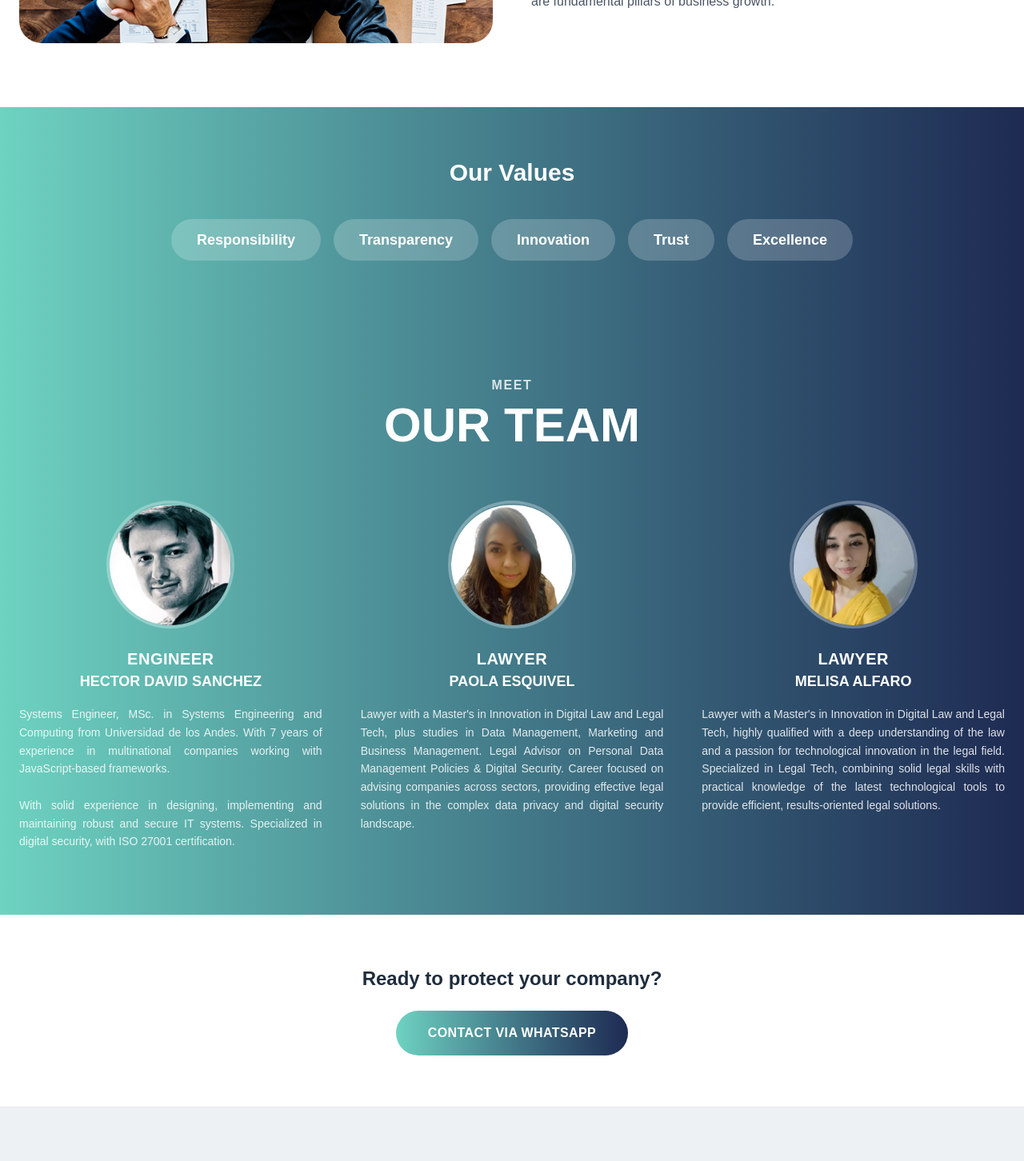
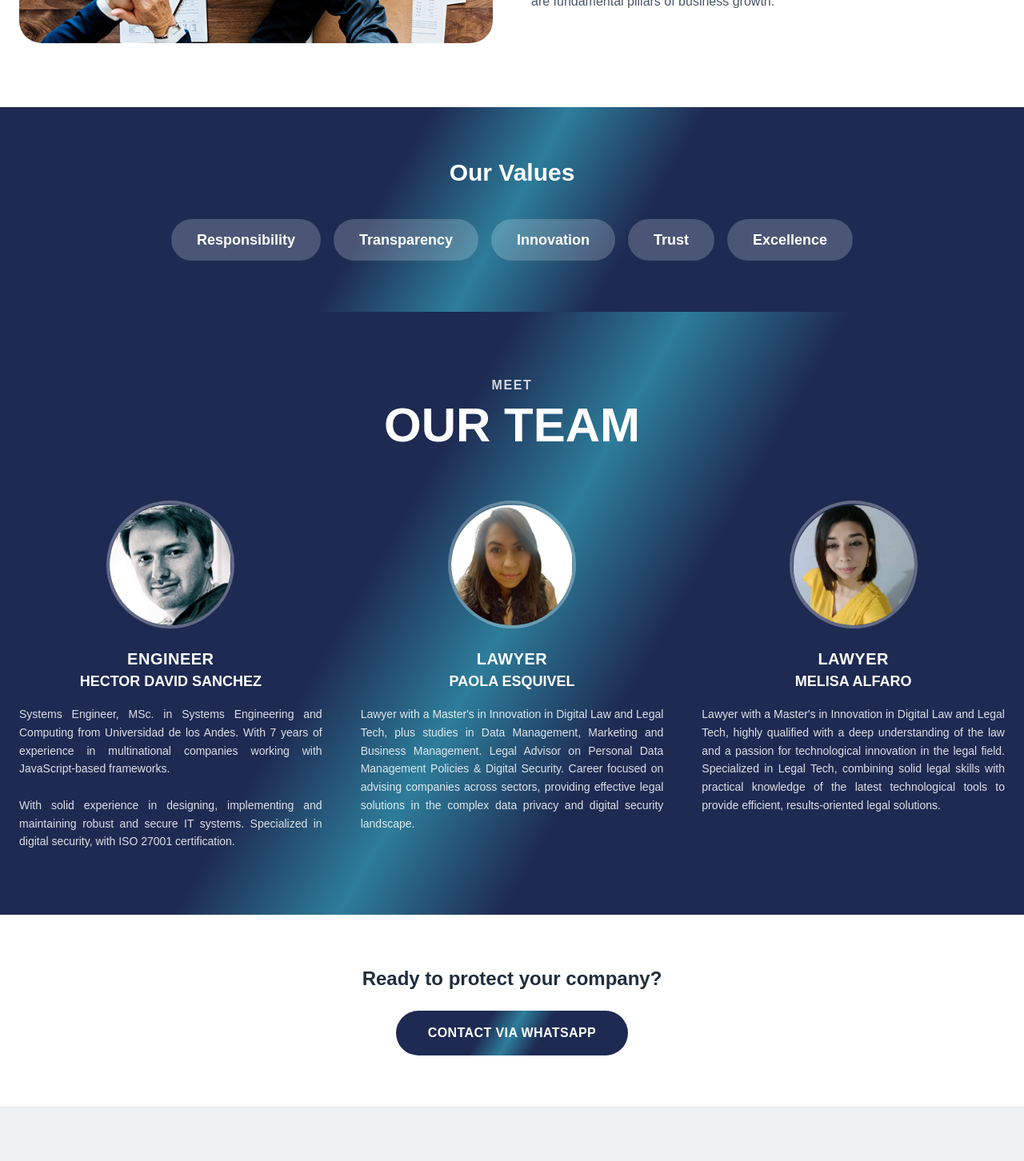
Before and after one commit to Eskalab/webCompilance, a Next.js app: page /quienes-somos in a window 1280 px wide. Shown: the part 840-2292 px from the top of the page at 80% size. Built offline with nearby package versions, Linux system fonts and the light colour scheme.

Commit message:
WEB: fondo navy #1e2a52 con rayo de luz diagonal

```diff
--- a/src/app/blog/[slug]/page.tsx
+++ b/src/app/blog/[slug]/page.tsx
@@ -129,7 +129,7 @@ function PostContent({ slug }: { slug: string }) {
               )}`}
               target="_blank"
               rel="noopener noreferrer"
-              className="inline-block px-10 py-4 bg-gradient-to-r from-[#6ed3c1] to-[#1e2a52] text-white font-bold rounded-full hover:shadow-lg transition-all text-base"
+              className="inline-block px-10 py-4 bg-[linear-gradient(120deg,#1e2a52_0%,#1e2a52_38%,#2d7d9a_50%,#1e2a52_62%,#1e2a52_100%)] text-white font-bold rounded-full hover:shadow-lg transition-all text-base"
             >
               {locale === 'es' ? 'CONTACTAR POR WHATSAPP' : 'CONTACT VIA WHATSAPP'}
             </a>
--- a/src/app/contacto/page.tsx
+++ b/src/app/contacto/page.tsx
@@ -113,7 +113,7 @@ function ContactoContent() {
                 href={buildWhatsAppUrl()}
                 target="_blank"
                 rel="noopener noreferrer"
-                className="block text-center px-10 py-4 bg-gradient-to-r from-[#6ed3c1] to-[#1e2a52] text-white font-bold rounded-full hover:shadow-lg transition-all text-base tracking-wide"
+                className="block text-center px-10 py-4 bg-[linear-gradient(120deg,#1e2a52_0%,#1e2a52_38%,#2d7d9a_50%,#1e2a52_62%,#1e2a52_100%)] text-white font-bold rounded-full hover:shadow-lg transition-all text-base tracking-wide"
               >
                 {t.whatsappBtn[locale]}
               </a>
--- a/src/app/quienes-somos/page.tsx
+++ b/src/app/quienes-somos/page.tsx
@@ -62,7 +62,7 @@ function QuienesSomosContent() {
         </div>
       </section>
 
-      <section className="py-16 bg-gradient-to-r from-[#6ed3c1] to-[#1e2a52] px-6">
+      <section className="py-16 bg-[linear-gradient(120deg,#1e2a52_0%,#1e2a52_38%,#2d7d9a_50%,#1e2a52_62%,#1e2a52_100%)] px-6">
         <div className="max-w-7xl mx-auto text-center">
           <h2 className="text-3xl font-bold text-white mb-10">{t.valuesTitle[locale]}</h2>
           <div className="flex flex-wrap justify-center gap-4">
@@ -83,7 +83,7 @@ function QuienesSomosContent() {
           href="https://wa.me/573143992911?text=Hola%2C%20me%20gustar%C3%ADa%20conocer%20m%C3%A1s%20sobre%20TDE%20y%20sus%20servicios."
           target="_blank"
           rel="noopener noreferrer"
-          className="inline-block px-10 py-4 bg-gradient-to-r from-[#6ed3c1] to-[#1e2a52] text-white font-bold rounded-full hover:shadow-lg transition-all text-base tracking-wide"
+          className="inline-block px-10 py-4 bg-[linear-gradient(120deg,#1e2a52_0%,#1e2a52_38%,#2d7d9a_50%,#1e2a52_62%,#1e2a52_100%)] text-white font-bold rounded-full hover:shadow-lg transition-all text-base tracking-wide"
         >
           {t.ctaBtn[locale]}
         </a>
--- a/src/app/results/page.tsx
+++ b/src/app/results/page.tsx
@@ -515,7 +515,7 @@ function ResultsContent() {
       {/* CTA */}
       <section className="py-24">
         <div className="max-w-5xl mx-auto px-6">
-          <div className="rounded-[40px] bg-gradient-to-r from-[#6ed3c1] to-[#1e2a52] p-14 text-center shadow-2xl">
+          <div className="rounded-[40px] bg-[linear-gradient(120deg,#1e2a52_0%,#1e2a52_38%,#2d7d9a_50%,#1e2a52_62%,#1e2a52_100%)] p-14 text-center shadow-2xl">
             <h2 className="text-5xl font-bold text-white mb-6">
               {t('need_legal_help')}
             </h2>
--- a/src/app/scanner/page.tsx
+++ b/src/app/scanner/page.tsx
@@ -136,7 +136,7 @@ export default function ScannerPage() {
       {/* CTA */}
       <section className="py-28 bg-white">
         <div className="max-w-5xl mx-auto px-6">
-          <div className="relative overflow-hidden rounded-[40px] bg-gradient-to-r from-[#6ed3c1] to-[#1e2a52] p-14 text-center shadow-2xl">
+          <div className="relative overflow-hidden rounded-[40px] bg-[linear-gradient(120deg,#1e2a52_0%,#1e2a52_38%,#2d7d9a_50%,#1e2a52_62%,#1e2a52_100%)] p-14 text-center shadow-2xl">
             <div className="absolute top-0 right-0 w-72 h-72 rounded-full bg-white/10 blur-3xl" />
             <div className="relative">
               <h2 className="text-5xl font-bold text-white mb-6">{t('cta_title')}</h2>
--- a/src/components/home/capacitaciones.tsx
+++ b/src/components/home/capacitaciones.tsx
@@ -37,7 +37,7 @@ export default function Capacitaciones() {
   };
 
   return (
-    <section className="bg-gradient-to-r from-[#6ed3c1] to-[#1e2a52]">
+    <section className="bg-[linear-gradient(120deg,#1e2a52_0%,#1e2a52_38%,#2d7d9a_50%,#1e2a52_62%,#1e2a52_100%)]">
       {/* Header */}
       <div className="py-16 px-6">
         <div className="max-w-7xl mx-auto flex flex-col lg:flex-row items-center justify-between gap-8">
--- a/src/components/home/quienes-somos.tsx
+++ b/src/components/home/quienes-somos.tsx
@@ -19,7 +19,7 @@ export default function QuienesSomos() {
   };
 
   return (
-    <section className="py-20 bg-gradient-to-r from-[#6ed3c1] to-[#1e2a52]">
+    <section className="py-20 bg-[linear-gradient(120deg,#1e2a52_0%,#1e2a52_38%,#2d7d9a_50%,#1e2a52_62%,#1e2a52_100%)]">
       <div className="max-w-7xl mx-auto px-6">
         <div className="grid md:grid-cols-2 gap-12 items-center">
           <div className="rounded-[28px] h-[350px] overflow-hidden">
--- a/src/components/home/service-card.tsx
+++ b/src/components/home/service-card.tsx
@@ -20,7 +20,7 @@ export default function ServiceCard({ service }: ServiceCardProps) {
   return (
     <div id={`servicio-${service.id}`} className="mb-4">
       {/* Gradient Banner */}
-      <div className="bg-gradient-to-r from-[#6ed3c1] to-[#1e2a52] py-6 px-6">
+      <div className="bg-[linear-gradient(120deg,#1e2a52_0%,#1e2a52_38%,#2d7d9a_50%,#1e2a52_62%,#1e2a52_100%)] py-6 px-6">
         <p className="text-center text-white font-bold text-lg lg:text-xl whitespace-pre-line">
           {service.bannerTitle[locale]}
         </p>
@@ -87,7 +87,7 @@ export default function ServiceCard({ service }: ServiceCardProps) {
               href={service.ctaWhatsApp[locale]}
               target="_blank"
               rel="noopener noreferrer"
-              className="inline-block px-10 py-4 bg-gradient-to-r from-[#6ed3c1] to-[#1e2a52] text-white font-bold rounded-full hover:shadow-lg transition-all text-base tracking-wide"
+              className="inline-block px-10 py-4 bg-[linear-gradient(120deg,#1e2a52_0%,#1e2a52_38%,#2d7d9a_50%,#1e2a52_62%,#1e2a52_100%)] text-white font-bold rounded-full hover:shadow-lg transition-all text-base tracking-wide"
             >
               {ctaText[locale]}
             </a>
--- a/src/components/home/team-section.tsx
+++ b/src/components/home/team-section.tsx
@@ -13,7 +13,7 @@ export default function TeamSection() {
   };
 
   return (
-    <section className="py-20 bg-gradient-to-r from-[#6ed3c1] to-[#1e2a52]">
+    <section className="py-20 bg-[linear-gradient(120deg,#1e2a52_0%,#1e2a52_38%,#2d7d9a_50%,#1e2a52_62%,#1e2a52_100%)]">
       <div className="max-w-7xl mx-auto px-6">
         {/* Header */}
         <div className="text-center mb-16">
```
